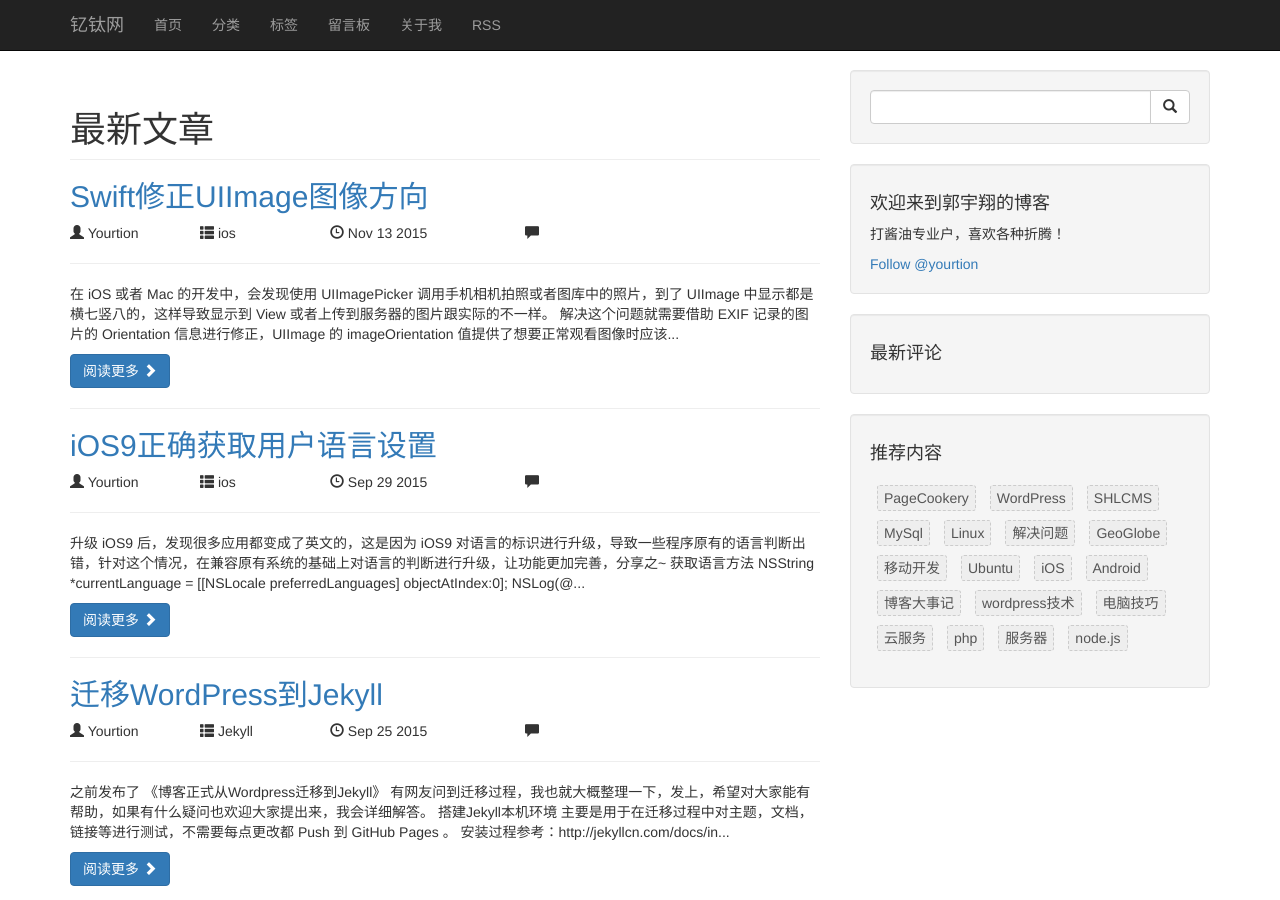
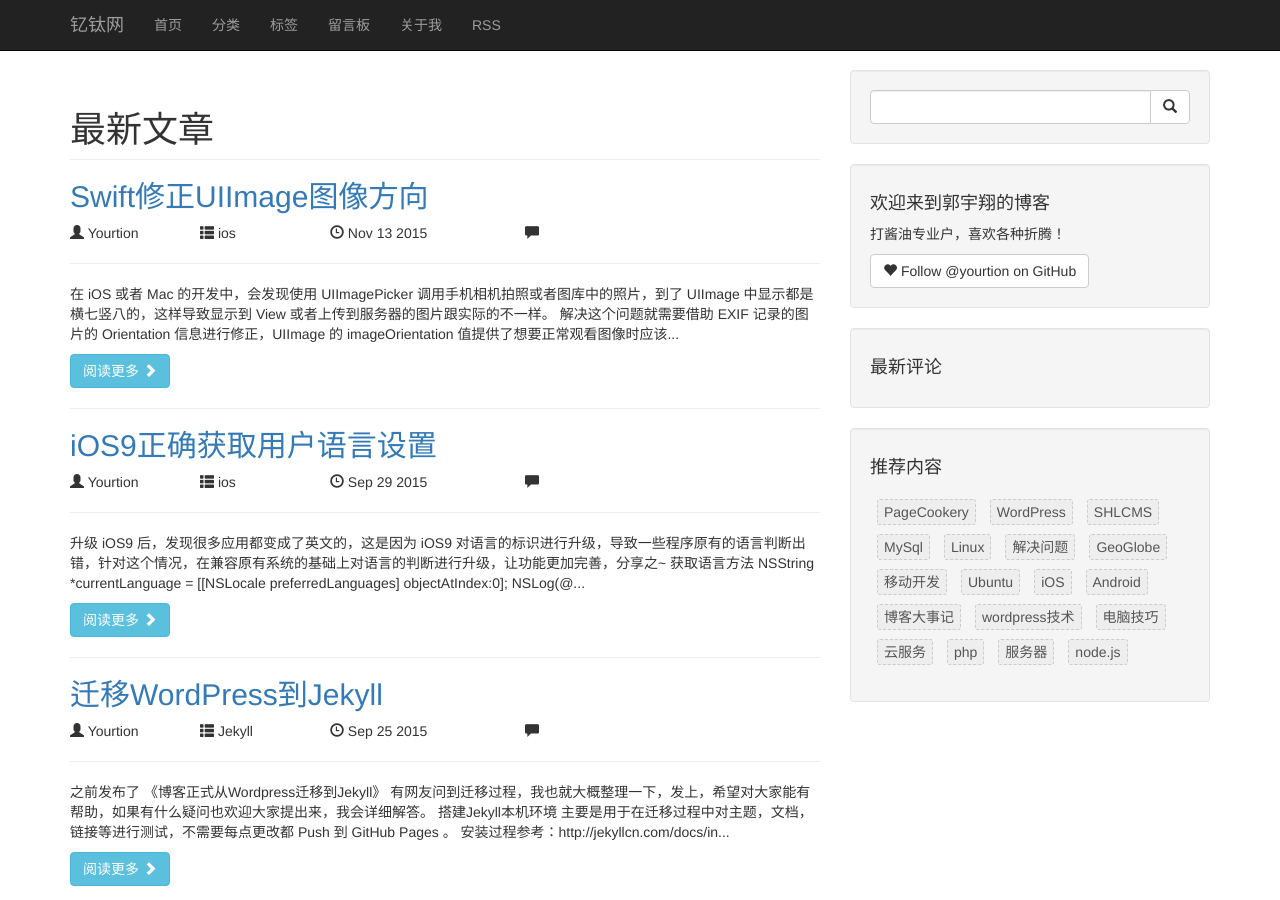
Before and after one commit to yourtion/yourtion.github.io, a Jekyll site: the page built from index.html, in a window 1280 px wide and 900 px high. Built offline with Jekyll 4.4.1, drawn with Linux system fonts in a browser that asks for light colours; Markdown is read by kramdown in place of the engine named in the settings; comment, search, counter and statistics services are not loaded.

Commit message:
去除 github 按钮

```diff
--- a/_includes/widgets.html
+++ b/_includes/widgets.html
@@ -17,7 +17,11 @@
         <h4>欢迎来到郭宇翔的博客</h4>
         <p>打酱油专业户，喜欢各种折腾！</p>
         <!-- Place this tag where you want the button to render. -->
-        <a class="github-button" href="https://github.com/yourtion" data-style="mega" data-count-href="/yourtion/followers" data-count-api="/users/yourtion#followers" data-count-aria-label="# followers on GitHub" aria-label="Follow @yourtion on GitHub">Follow @yourtion</a>
+        <a rel="nofollow" target="_blank"  class="btn btn-default" href="https://github.com/yourtion">
+            <i class="glyphicon glyphicon-heart" aria-hidden="true"></i>
+            <span>  </span>
+            <span>Follow @yourtion on GitHub</span>
+        </a>
     </div>
 {% if site.JB.comments.provider == 'duoshuo' %}
 {% include JB/widget-providers/duoshuo_recent_comments.html %}
--- a/_layouts/default.html
+++ b/_layouts/default.html
@@ -25,5 +25,4 @@
   {% endcase %}
 
   {% include JB/analytics %}
-  <script async defer id="github-bjs" src="https://buttons.github.io/buttons.js" async></script>
 </html>
--- a/index.html
+++ b/index.html
@@ -13,15 +13,15 @@ layout: default
     <span class="col-md-2 col-xs-6"><span class="glyphicon glyphicon-th-list" aria-hidden="true"></span> {{ post.categories[0] }}</span>
     <span class="col-md-3 col-xs-6"><span class="glyphicon glyphicon-time" aria-hidden="true"></span> {{ post.date | date: "%b %d %Y" }}</span>
     <span class="col-md-3 col-xs-6">
+      {% if site.JB.comments.provider == 'duoshuo' %}
       <span class="glyphicon glyphicon-comment" aria-hidden="true"></span>
-      {% if site.JB.comments.provider == 'duoshuo' %}
         <a href="{{ post.url }}#ds-thread" title="查看此文章的评论"><span class="ds-thread-count" data-thread-key="{% if post.wordpress_id %}{{ post.wordpress_id }}{% else %}{{ post.title }} {% endif %}" data-count-type="comments"></span></a>
       {% endif %}
     </span>
   </p>
   <hr>
   <p>{{ post.content | strip_html | truncate:200 }}</p>
-  <a class="btn btn-primary" href="{{ post.url | prepend: site.baseurl }}">阅读更多 <span class="glyphicon glyphicon-chevron-right"></span></a>
+  <a class="btn btn-info" href="{{ post.url | prepend: site.baseurl }}">阅读更多 <span class="glyphicon glyphicon-chevron-right"></span></a>
   <hr>
 {% endfor %}
 </div>
```
